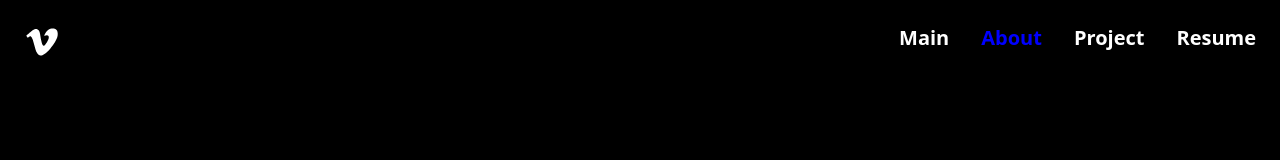
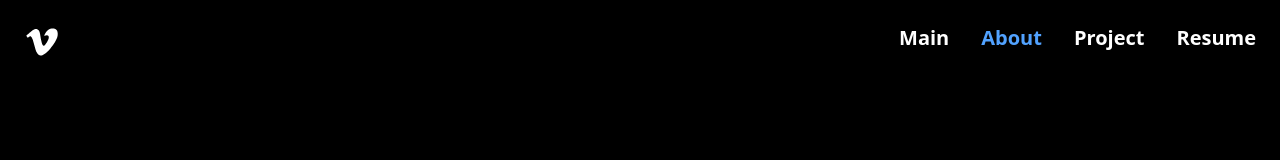
Before and after one commit to Vikesh115/PortfolioReact, a React (Vite) app: page /about in a window 1280 px wide. Shown: the top 160 px of the page. Built offline with nearby package versions, Linux system fonts and the light colour scheme.

Commit message:
Nav updates

```diff
--- a/src/components/NavRes.jsx
+++ b/src/components/NavRes.jsx
@@ -32,7 +32,7 @@ function NavRes() {
                     <NavLink
                         to="/about"
                         style={({ isActive }) => ({
-                            color: isActive ? "blue" : "white",
+                            color: isActive ? "oklch(0.707 0.165 254.624)" : "white",
                         })}
                     >
                         About
```
